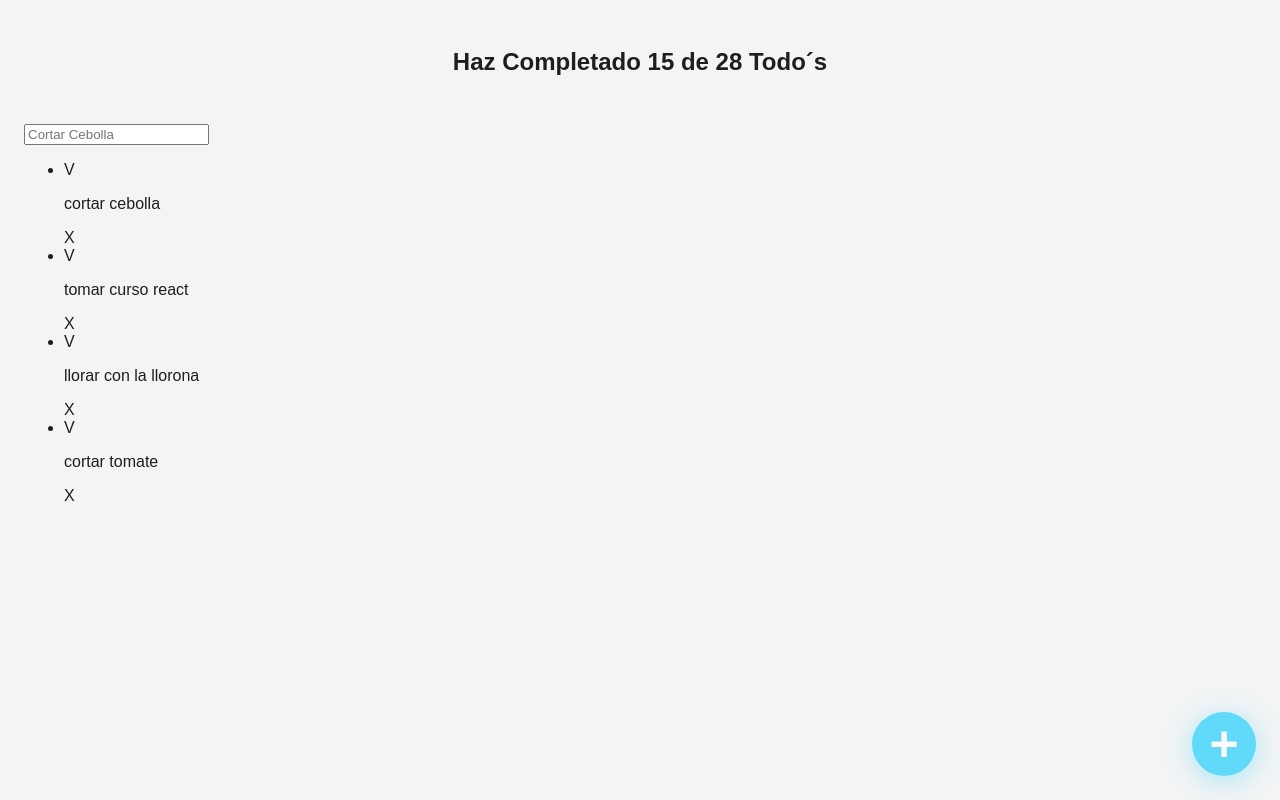
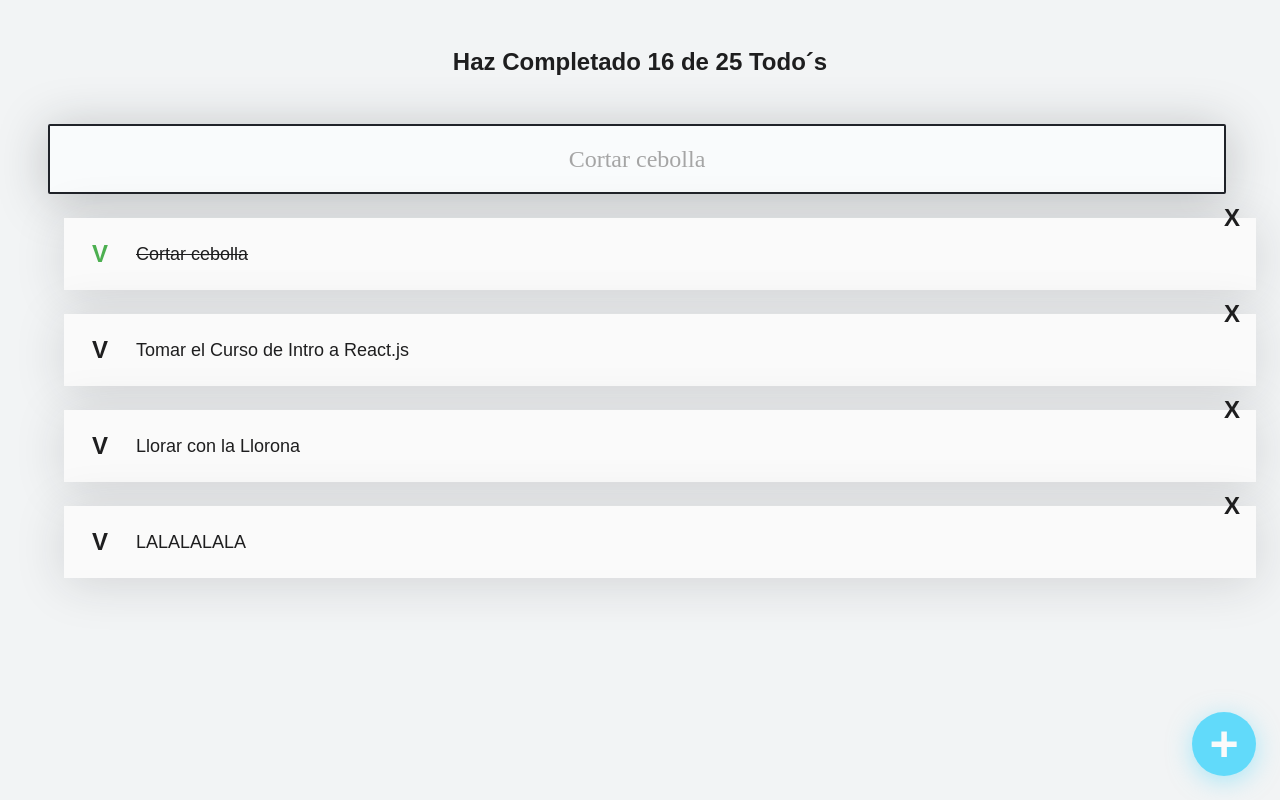
Before and after one commit to Soy-Zetta/Curso_React_Platzi, a React (Create React App) app: page / in a window 1280 px wide. Built offline with nearby package versions, Linux system fonts and the light colour scheme.

Commit message:
clases y css applicadas

```diff
--- a/src/App.js
+++ b/src/App.js
@@ -1,26 +1,23 @@
-import React from 'react';
-import { TodoCounter } from './Components/TodoCounter/TodoCounter';
-import { TodoSearch } from './Components/TodoSearch/TodoSearch';
-import { TodoList } from './Components/TodoList/TodoList';
-import { TodoItem } from './Components/TodoItem/TodoItem';
-import { TodoButton } from './Components/TodoButtom/TodoButton';
+import React from "react";
+import { TodoCounter } from "./Components/TodoCounter/TodoCounter";
+import { TodoSearch } from "./Components/TodoSearch/TodoSearch";
+import { TodoList } from "./Components/TodoList/TodoList";
+import { TodoItem } from "./Components/TodoItem/TodoItem";
+import { TodoButton } from "./Components/TodoButton/TodoButton";
 
 const defaultTodos = [
-  { text: 'cortar cebolla', completed: false},
-  { text: 'tomar curso react', completed: false},
-  { text: 'llorar con la llorona', completed: false},
-  { text: 'cortar tomate', completed: false},
+  { text: "Cortar cebolla", completed: true },
+  { text: "Tomar el Curso de Intro a React.js", completed: false },
+  { text: "Llorar con la Llorona", completed: false },
+  { text: "LALALALALA", completed: false },
 ];
-
 function App() {
   return (
-    <React.Fragment>
-
-      <TodoCounter total ={28} completed ={15}  />
+    <>
+      <TodoCounter completed={16} total={25} />
       <TodoSearch />
-
       <TodoList>
-      {defaultTodos.map(todo =>(
+        {defaultTodos.map((todo) => (
           <TodoItem
             key={todo.text}
             text={todo.text}
@@ -28,10 +25,8 @@ function App() {
           />
         ))}
       </TodoList>
-
       <TodoButton />
-    </React.Fragment>
+    </>
   );
 }
-
 export default App;
--- a/src/Components/TodoButtom/TodoButton.js
+++ b/src/Components/TodoButton/TodoButton.js
@@ -1,4 +1,4 @@
-import './TodoButtom.css';
+import './TodoButton.css';
 
 function TodoButton() {
   return (
--- /dev/null
+++ b/src/Components/TodoItem/TodoItem.css
@@ -0,0 +1,44 @@
+.TodoItem {
+  background-color: #fafafa;
+  position: relative;
+  display: flex;
+  justify-content: center;
+  align-items: center;
+  margin-top: 24px;
+  box-shadow: 0 5px 50px rgba(32, 35, 41, 0.15);
+}
+.TodoItem-p {
+  margin: 24px 0 24px 24px;
+  width: calc(100% - 120px);
+  font-size: 18px;
+  line-height: 24px;
+  font-weight: 400;
+}
+.TodoItem-p--complete {
+  text-decoration: line-through;
+}
+.Icon {
+  cursor: pointer;
+  display: flex;
+  justify-content: center;
+  align-items: center;
+  height: 48px;
+  width: 48px;
+  font-size: 24px;
+  font-weight: 700;
+}
+.Icon-check {
+  position: absolute;
+  left: 12px;
+}
+.Icon-check--active {
+  color: #4caf50;
+}
+.Icon-delete {
+  position: absolute;
+  top: -24px;
+  right: 0;
+}
+.Icon-delete:hover {
+  color: red;
+}
--- a/src/Components/TodoItem/TodoItem.js
+++ b/src/Components/TodoItem/TodoItem.js
@@ -1,11 +1,17 @@
-function TodoItem(props){
-    return (
-      <li>
-        <span>V</span>
-        <p>{props.text}</p>
-        <span>X</span>
-      </li>
-    );
-  }
-
-  export {TodoItem}
+import "./TodoItem.css";
+function TodoItem(props) {
+  return (
+    <li className="TodoItem">
+      <span
+        className={`Icon Icon-check ${props.completed && "Icon-check--active"}`}
+      >
+        V
+      </span>
+      <p className={`TodoItem-p ${props.completed && "TodoItem-p--complete"}`}>
+        {props.text}
+      </p>
+      <span className="Icon Icon-delete">X</span>
+    </li>
+  );
+}
+export { TodoItem };
--- /dev/null
+++ b/src/Components/TodoList/TodoList.css
@@ -0,0 +1,5 @@
+.TodoList {
+  margin: 0;
+  padding: 0 0 56px;
+  list-style: none;
+}
--- a/src/Components/TodoList/TodoList.js
+++ b/src/Components/TodoList/TodoList.js
@@ -1,3 +1,5 @@
+import './TodoList.css'
+
 function TodoList(props) {
   return (
     <ul>
--- /dev/null
+++ b/src/Components/TodoSearch/TodoSearch.css
@@ -0,0 +1,22 @@
+.TodoSearch {
+  background: #f9fbfc;
+  border-radius: 2px;
+  border: 2px solid #202329;
+  margin: 0 24px;
+  height: 64px;
+  width: calc(100% - 62px);
+  font-size: 24px;
+  text-align: center;
+  font-family: montserrat;
+  font-weight: 400;
+  color: #1e1e1f;
+  box-shadow: 0 5px 50px rgba(32, 35, 41, 0.25);
+}
+.TodoSearch::placeholder {
+  color: #a5a5a5;
+  font-family: montserrat;
+  font-weight: 400;
+}
+.TodoSearch:focus {
+  outline-color: #61dafa;
+}
--- a/src/Components/TodoSearch/TodoSearch.js
+++ b/src/Components/TodoSearch/TodoSearch.js
@@ -1,7 +1,5 @@
+import "./TodoSearch.css";
 function TodoSearch() {
-  return (
-    <input placeholder="Cortar Cebolla"/>
-  );
+  return <input placeholder="Cortar cebolla" className="TodoSearch" />;
 }
-
-export {TodoSearch}
+export { TodoSearch };
```
Also changed, not shown: src/Components/TodoButton/TodoButton.css (renamed from src/Components/TodoButtom/TodoButtom.css). Lines whose indentation alone changed are shown as unchanged.
